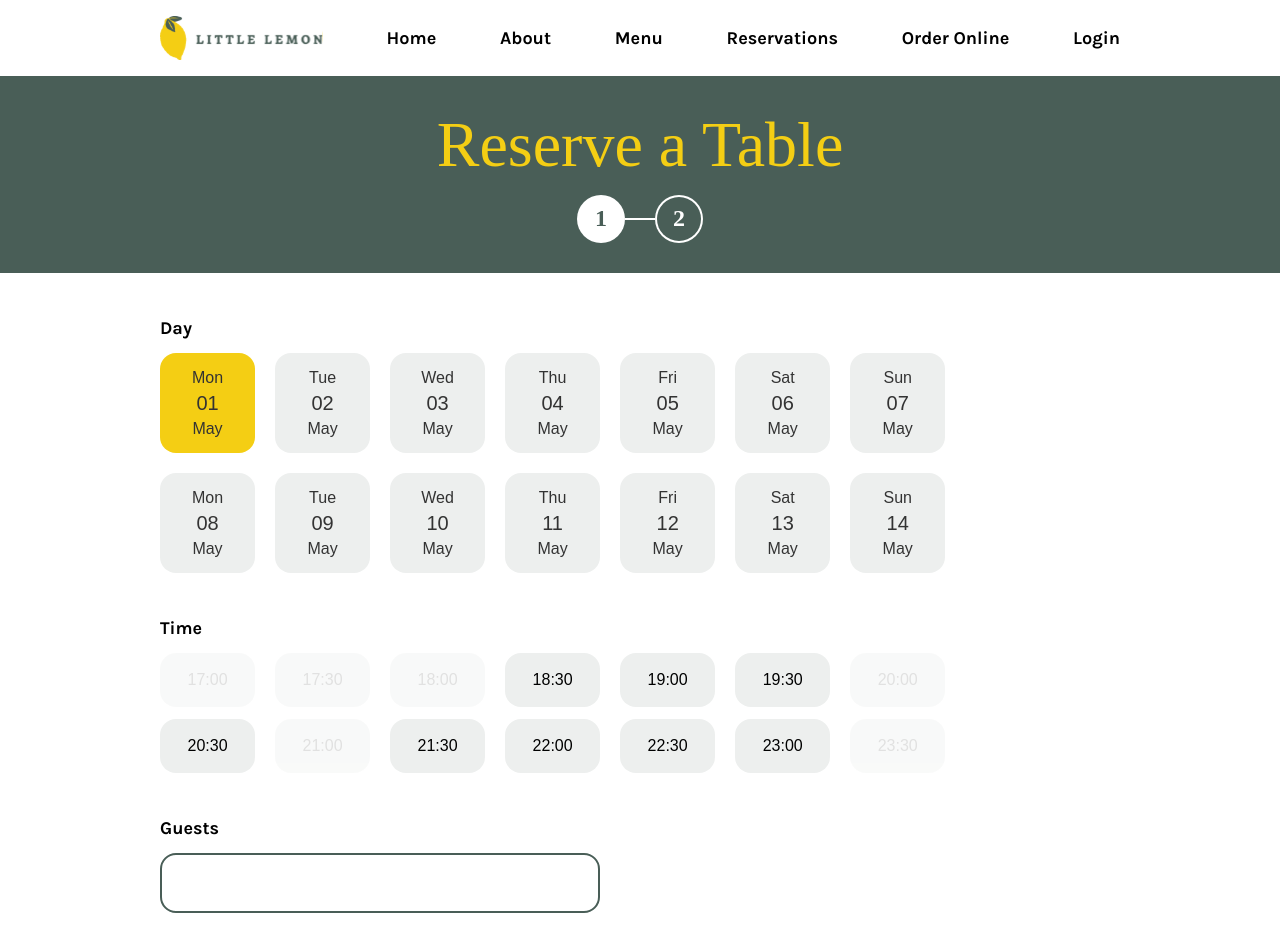
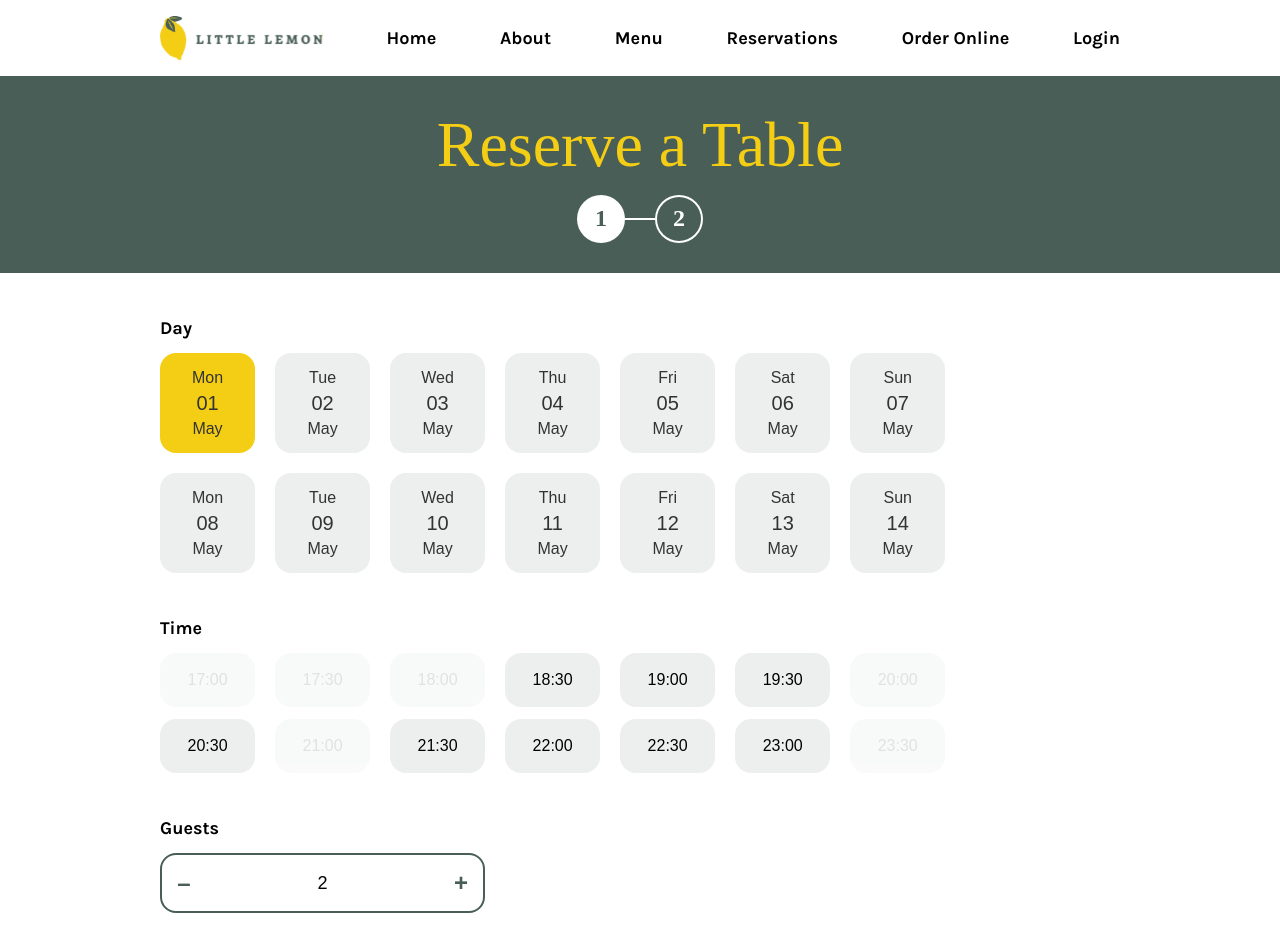
Before and after one commit to lissajous-laser/meta-capstone-project, a React (Create React App) app: page /booking-step1 in a window 1280 px wide. Shown: the top 952 px of the page. Built offline with nearby package versions, Linux system fonts and the light colour scheme; a web font is replaced by a local one.

Commit message:
Added saving available times to localStorage with UTs, added increment and decrement buttons to NumericTextInput.

```diff
--- a/src/components/BookingFormStepTwo.jsx
+++ b/src/components/BookingFormStepTwo.jsx
@@ -1,4 +1,7 @@
+import { useNavigate } from "react-router";
+import { submitAPI } from "../functions/functions";
 import "../styles/Form.css";
+import { Button } from "./atoms/Button";
 import { ButtonLink } from "./atoms/ButtonLink";
 import { OccasionSelect } from "./atoms/OccasionSelect";
 import { PhoneNumberInput } from "./atoms/PhoneNumberInput";
@@ -12,8 +15,10 @@ export function BookingFormStepTwo(props) {
     occasion,
     setName,
     setPhoneNumber,
-    setOccasion
+    setOccasion,
+    submitHandler
   } = props;
+
   const options = [
     {value: "", label: "None"},
     {value: "birthday", label: "Birthday"},
@@ -47,7 +52,7 @@ export function BookingFormStepTwo(props) {
         />
         <div className="form__buttonGroup">
           <ButtonLink to="/booking-step1" className="form__prevButton">Back</ButtonLink>
-          <ButtonLink to="/booking-confirmation" className="form__nextButton">Reserve</ButtonLink>
+          <Button onClick={submitHandler} className="form__nextButton">Reserve</Button>
         </div>
       </div>
     </form>
--- a/src/components/Hero.jsx
+++ b/src/components/Hero.jsx
@@ -18,7 +18,10 @@ export function Hero() {
             Reserve a Table
           </ButtonLink>
         </div>
-        <img className="hero__image" src={trayPhoto} alt="tray of open face bread rolls with toppings"/>
+        <img
+          className="hero__image" src={trayPhoto}
+          alt="tray of open face bread rolls with toppings"
+        />
       </div>
     </section>
   );
--- a/src/components/Main.jsx
+++ b/src/components/Main.jsx
@@ -5,21 +5,38 @@ import { BookingFormStepTwo } from "./BookingFormStepTwo";
 import { Hero } from "./Hero";
 import { Specials } from "./Specials";
 import Testimonials from "./Testimonials";
-import { Route, Routes } from "react-router-dom";
-import { useState } from "react";
-import { initialiseDays, initialiseTimes, availableTimesReducer, updateTimes } from "../functions/functions";
+import { Route, Routes, useNavigate } from "react-router-dom";
+import { useEffect, useState } from "react";
+import {
+  initialiseDays,
+  initialiseTimes,
+  availableTimesReducer,
+  updateTimes,
+  submitAPI,
+  setTimesToLocalStorage
+} from "../functions/functions";
 import { useReducer } from "react";
 
 export function Main() {
   const [day, setDay] = useState(new Date());
   const [time, setTime] = useState("");
-  const [guests, setGuests] = useState("");
+  const [guests, setGuests] = useState("2");
   const [name, setName] = useState("");
   const [phoneNumber, setPhoneNumber] = useState("");
   const [occasion, setOccasion] = useState("");
   const days = initialiseDays();
-  const [availableTimes, dispatch] = useReducer(availableTimesReducer, initialiseTimes());
+  const [availableTimes, dispatch] = useReducer(
+    availableTimesReducer, initialiseTimes()
+  );
+  const navigate = useNavigate();
 
+  const submitForm = (event) => {
+    event.preventDefault();
+    const response = submitAPI({day, time, guests, name, phoneNumber, occasion});
+    if (response) {
+      navigate("/booking-confirmation");
+    }
+  }
   // const [seededRandom, setSeededRandom] = useState(() => {});
   // const [fetchAPI, setFetchAPI] = useState(() => {});
   // const [submitAPI, setSubmitAPI] = useState(() => {});
@@ -36,6 +53,11 @@ export function Main() {
   //       setSubmitAPI(eval(arrowFunctionsAsStr[2]));
   //     });
   // }, []);
+
+  useEffect(() => {
+    setTimesToLocalStorage(day, availableTimes);
+  // eslint-disable-next-line
+  }, [day, availableTimes]);
 
   return (
     <main>
@@ -78,6 +100,7 @@ export function Main() {
               setName={setName}
               setPhoneNumber={setPhoneNumber}
               setOccasion={setOccasion}
+              submitHandler={submitForm}
             />
           )}
         />
--- a/src/components/Story.jsx
+++ b/src/components/Story.jsx
@@ -17,7 +17,10 @@ export function Story() {
           </div>
           <div className="story__rightColumn">
             <img className="story__image story__imageLeft" src={imgMario} alt="Mario"/>
-            <img className="story__image story__imageRight" src={imgMarioAndAdrian} alt="Mario and Adrian"/>
+            <img
+              className="story__image story__imageRight" src={imgMarioAndAdrian}
+              alt="Mario and Adrian"
+            />
           </div>
         </div>
       </div>
--- a/src/components/atoms/NumericTextInput.jsx
+++ b/src/components/atoms/NumericTextInput.jsx
@@ -1,4 +1,5 @@
 import { TextInput } from "./TextInput";
+import "../../styles/atoms/NumericTextInput.css";
 
 export function NumericTextInput(props) {
   const { setValue } = props;
@@ -9,7 +10,56 @@ export function NumericTextInput(props) {
     }
   }
 
+  const decrementNumber = (event) => {
+    event.preventDefault();
+    setValue((prevState) => {
+      let newValue;
+
+      if (prevState === "") {
+        newValue = 1;
+      } else {
+        newValue = parseInt(prevState) - 1;
+      }
+
+      if (newValue < 1) {
+        newValue = 1;
+      }
+
+      return newValue.toString();
+    });
+  }
+
+  const incrementNumber = (event) => {
+    event.preventDefault()
+    setValue((prevState) => {
+      let newValue;
+
+      if (prevState === "") {
+        newValue = 1;
+      } else {
+        newValue = parseInt(prevState) + 1;
+      }
+
+      return newValue.toString()
+    })
+  }
+
+
   return (
-    <TextInput {... {...props, setValue: onChangeNumberChars}}/>
+    <div className="numericTextInput">
+      <button
+        className="numericTextInput__button numericTextInput__button--left"
+        onClick={decrementNumber}
+      >
+        –
+      </button>
+      <TextInput {... {...props, setValue: onChangeNumberChars}} type="number" className="yeah"/>
+      <button
+        className="numericTextInput__button numericTextInput__button--right"
+        onClick={incrementNumber}
+      >
+        +
+      </button>
+    </div>
   )
 }
--- a/src/components/atoms/TextInput.jsx
+++ b/src/components/atoms/TextInput.jsx
@@ -1,14 +1,14 @@
 import "../../styles/atoms/TextInput.css";
 
 export function TextInput(props) {
-  const {id, value, setValue} = props;
+  const {id, value, setValue, type} = props;
   const changeHandler = (event) => {
     setValue(event.target.value);
   }
 
   return (
     <input
-      className="textInput"
+      className={`textInput ${type === "number" ? "textInput--number" : ""}`}
       id={id}
       value={value}
       onChange={changeHandler}
--- a/src/functions/functions.js
+++ b/src/functions/functions.js
@@ -54,11 +54,42 @@ export function isDatesEqual(day1, day2) {
     && dayOfMonth_1 === dayOfMonth_2;
 }
 
-// #region REDUCERS AND ACTION CREATORS
+export function getTimesFromLocalStorage(day) {
+  const stringifiedTimesObj = localStorage.getItem(day.getDate());
+  let timesObj;
+  let isTimesStale = true;
+  const maxTimeInterval = 20_000; // 20 seconds
+
+  if (stringifiedTimesObj) {
+    timesObj = JSON.parse(stringifiedTimesObj);
+  }
+  if (timesObj) {
+    isTimesStale = Date.now() - parseInt(timesObj.fetchTimestamp) > maxTimeInterval;
+  }
+  if (isTimesStale) {
+    console.log("Need to fetch times.");
+    return undefined;
+  } else {
+    console.log("Can use times in localStorage");
+    return timesObj.times;
+  }
+}
+
+export function setTimesToLocalStorage(day, availableTimes) {
+  const timeObj = {
+    fetchTimestamp: Date.now(),
+    times: availableTimes
+  };
+  const stringifiedTimesObj = JSON.stringify(timeObj);
+  localStorage.setItem(day.getDate(), stringifiedTimesObj);
+}
+
+// #region useReducer reducers and action creators
 export function availableTimesReducer(state, action) {
   switch (action.type) {
-      case "update": {
-      return fetchAPI(action.payload);
+    case "update": {
+      const times = getTimesFromLocalStorage(action.payload)
+      return times ? times : fetchAPI(action.payload);
     } default: {
       return state;
     }
--- /dev/null
+++ b/src/styles/atoms/NumericTextInput.css
@@ -0,0 +1,24 @@
+.numericTextInput {
+  position: relative;
+  width: min(20.31rem, 100%);
+}
+
+.numericTextInput__button {
+  width: 3rem;
+  background-color: rgba(0, 0, 0, 0);
+  color: var(--primary1);
+  font-weight: 700;
+  font-size: 1.5rem;
+  position: absolute;
+  border: none;
+  top: 50%;
+  translate: 0 -50%;
+}
+
+.numericTextInput__button--left {
+  left: 0;
+}
+
+.numericTextInput__button--right {
+  right: 0;
+}
--- a/src/styles/atoms/TextInput.css
+++ b/src/styles/atoms/TextInput.css
@@ -1,10 +1,14 @@
 .textInput {
   margin-top: 0.88rem;
   display: block;
-  width: 27.5rem;
+  width: min(27.5rem, 100%);
   height: 3.75rem;
   border-radius: 1rem;
   border: 2px solid var(--primary1);
   font-size: 1.13rem;
   padding: 1rem;
 }
+
+.textInput--number {
+  text-align: center;
+}
```
Also changed, not shown: src/components/BookingFormStepOne.jsx (+15 -2 lines), 1 other file (tests, documents, lock files or other folders).
